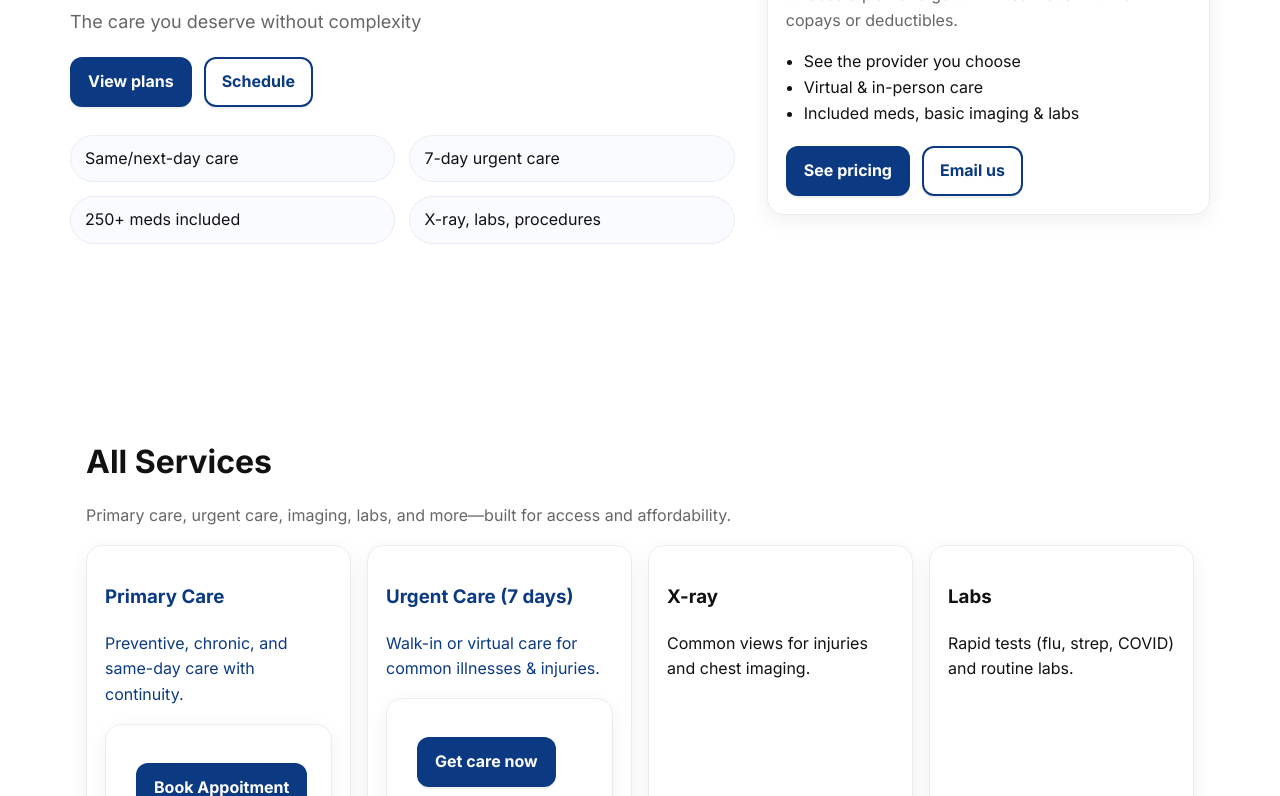
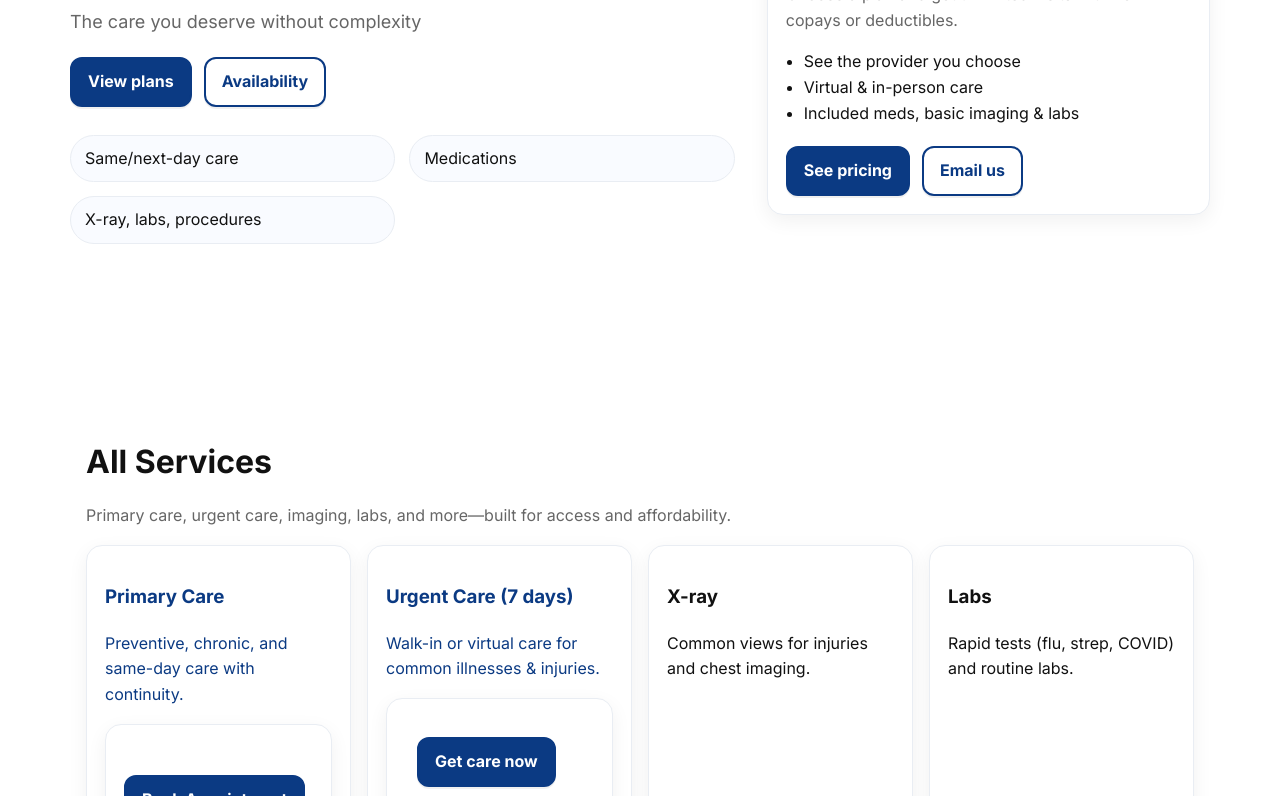
Before and after one commit to harprandeol1/urhealthcare1, a plain HTML site: page index.html in a window 1280 px wide. Shown: the part 384-1180 px from the top of the page. Drawn offline with Linux system fonts and the light colour scheme.

Commit message:
Update index.html

```diff
--- a/index.html
+++ b/index.html
@@ -106,12 +106,12 @@
         <p class="lead"> The care you deserve without complexity</p>
         <div class="cta">
           <a class="btn" href="plans.html">View plans</a>
-          <a class="btn ghost" href="contact.html">Schedule</a>
+          <a class="btn ghost" href="https://urhealthcare.zohobookings.com/#/urhealthcare">Availability</a>
         </div>
         <div class="benefits">
           <div class="pill">Same/next-day care</div>
-          <div class="pill">7-day urgent care</div>
-          <div class="pill">250+ meds included</div>
+          <div class="pill" href="insurances.html>Accept Major Insurances</div>
+          <div class="pill"> Medications</div>
           <div class="pill">X-ray, labs, procedures</div>
         </div>
       </div>
@@ -140,7 +140,7 @@
         <div class="card"><h3><a href="primary-care.html">Primary Care</h3><p>Preventive, chronic, and same-day care with continuity.</p><div class="card">
 
          <p></p>
-        <p class="cta"><a class="btn" href="https://urhealthcare.zohobookings.com/#/urhealthcare">Book Appoitment</a></p>
+        <p class="cta"><a class="btn" href="https://urhealthcare.zohobookings.com/#/urhealthcare">Book Appointment</a></p>
         </div></div>
         <div class="card"><h3><a href="urgent-care.html">Urgent Care (7 days)</h3><p>Walk-in or virtual care for common illnesses & injuries.</p><div class="card">
 
```
